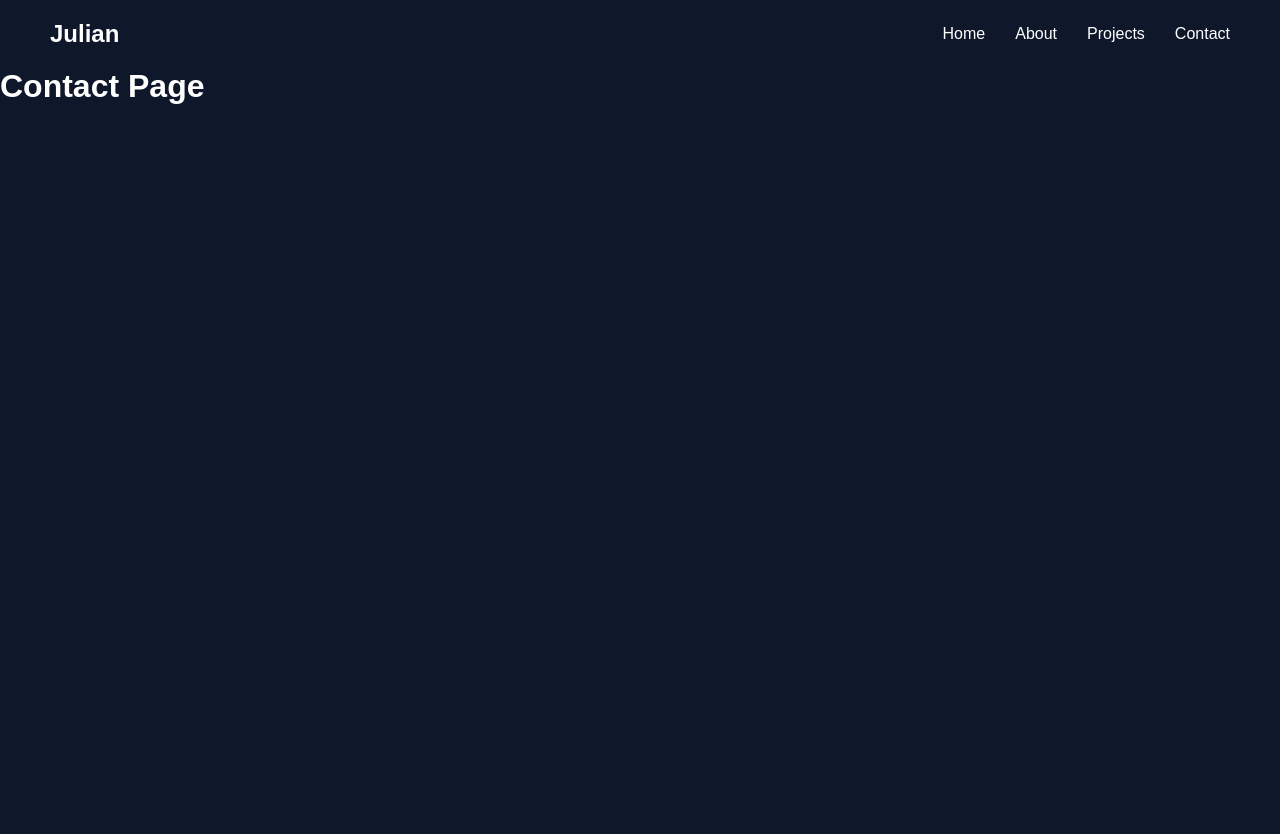
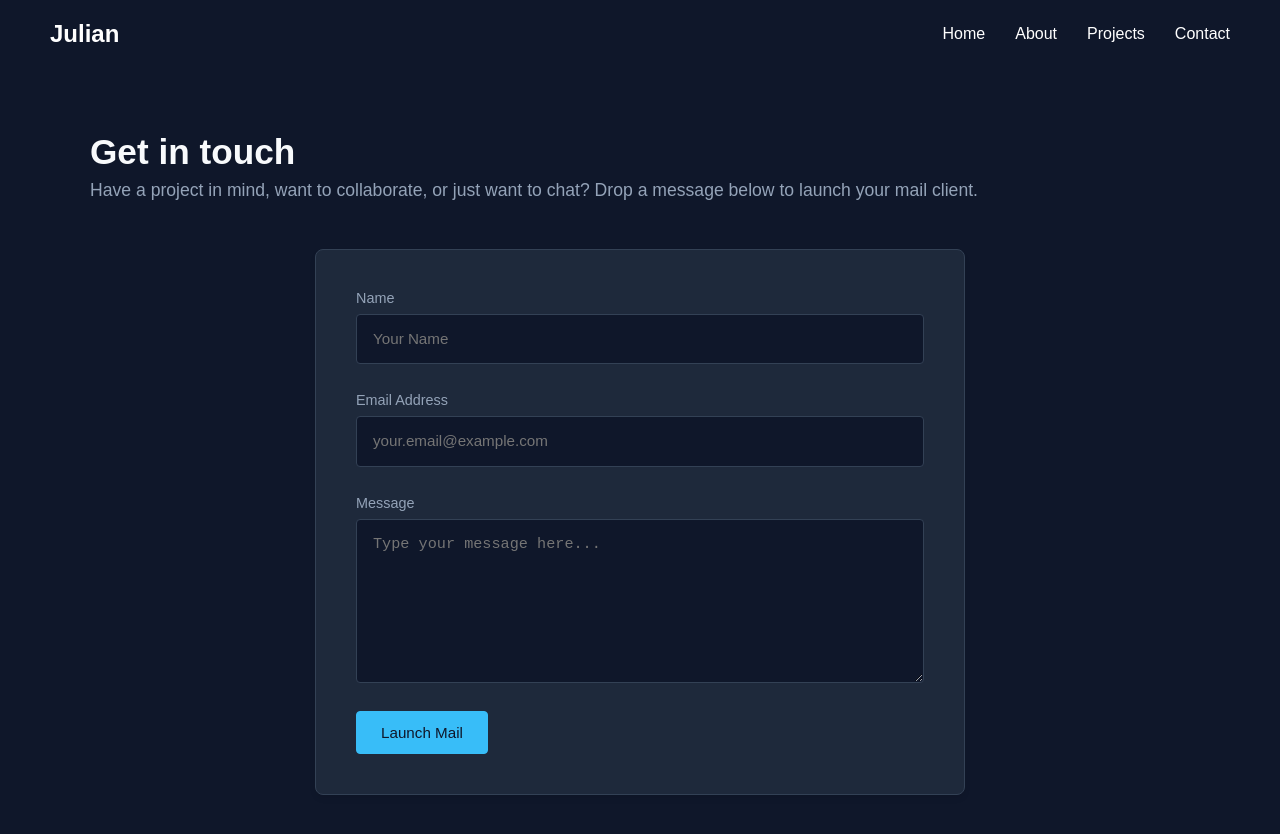
Before and after one commit to wappengineer-ship-it/portfolio, a React (Vite) app: page /contact in a window 1280 px wide. Shown: the top 834 px of the page. Before the commit the page ends 800 px from the top, so only its background shows below. Built offline with nearby package versions, Linux system fonts and the light colour scheme.

Commit message:
feat: implement matching dark-themed contact page and optimize featured projects layout

```diff
--- a/src/pages/Contact.jsx
+++ b/src/pages/Contact.jsx
@@ -1,5 +1,96 @@
+import React, { useState } from 'react';
+import styles from './Contact.module.css';
+
 function Contact() {
-  return <h1>Contact Page</h1>;
+  const [formData, setFormData] = useState({
+      name: '',
+      email: '',
+      message: '',
+  })
+
+  function handleChange(e){
+    const { name, value } = e.target;
+    setFormData(prev => ({ ...prev, [name]: value }))
+  }
+
+  function handleSubmit(e){
+    e.preventDefault();
+
+    const myEmail = "j.d.vanloggerenberg@gmail.com";
+
+    const subject = encodeURIComponent(`Portfolio Message from ${formData.name}`);
+
+    const body = encodeURIComponent(
+      `Hi, my name is ${formData.name}.\n\n` +
+      `Message:\n${formData.message}\n\n` +
+      `---` +
+      `\nYou can reply to me at: ${formData.email}`
+    );
+
+    window.location.href = `mailto:${myEmail}?subject=${subject}&body=${body}`;
+  }
+
+  return (
+    <section className={styles.contactSection}>
+      <div className={styles.container}>
+        <h2 className={styles.sectionHeading}>Get in touch</h2>
+        <p className={styles.sectionSubtitle}>
+          Have a project in mind, want to collaborate, or just want to chat? Drop a message below to launch your mail client.
+        </p>
+
+        {/* Form container matches your projectCard style */}
+        <div className={styles.formCard}>
+          <form onSubmit={handleSubmit} className={styles.form}>
+            <div className={styles.inputGroup}>
+              <label htmlFor="name" className={styles.fieldLabel}>Name</label>
+              <input
+                type="text"
+                id="name"
+                name="name"
+                value={formData.name}
+                onChange={handleChange}
+                placeholder="Your Name"
+                className={styles.inputField}
+                required
+              />
+            </div>
+
+            <div className={styles.inputGroup}>
+              <label htmlFor="email" className={styles.fieldLabel}>Email Address</label>
+              <input
+                type="email"
+                id="email"
+                name="email"
+                value={formData.email}
+                onChange={handleChange}
+                placeholder="your.email@example.com"
+                className={styles.inputField}
+                required
+              />
+            </div>
+
+            <div className={styles.inputGroup}>
+              <label htmlFor="message" className={styles.fieldLabel}>Message</label>
+              <textarea
+                id="message"
+                name="message"
+                value={formData.message}
+                onChange={handleChange}
+                placeholder="Type your message here..."
+                rows="6"
+                className={styles.inputField}
+                required
+              ></textarea>
+            </div>
+
+            <button type="submit" className={`${styles.linkButton} ${styles.primaryLink}`}>
+              Launch Mail
+            </button>
+          </form>
+        </div>
+      </div>
+    </section>
+  )
 }
 
 export default Contact;
--- /dev/null
+++ b/src/pages/Contact.module.css
@@ -0,0 +1,104 @@
+.contactSection {
+  background-color: #0f172a;
+  color: #ffffff;
+  padding: 4rem 1.5rem;
+}
+
+.container {
+  max-width: 1100px;
+  margin: 0 auto;
+}
+
+.sectionHeading {
+  font-size: 2.2rem;
+  color: #f8fafc;
+  margin-bottom: 0.5rem;
+}
+
+.sectionSubtitle {
+  color: #94a3b8;
+  font-size: 1.1rem;
+  margin-bottom: 3rem;
+}
+
+.formCard {
+  background-color: #1e293b;
+  border: 1px solid #334155;
+  border-radius: 8px;
+  padding: 2.5rem;
+  max-width: 650px;
+  margin: 0 auto;
+  box-shadow: 0 4px 6px -1px rgba(0, 0, 0, 0.1);
+}
+
+.form {
+  display: flex;
+  flex-direction: column;
+  gap: 1.75rem;
+}
+
+.inputGroup {
+  display: flex;
+  flex-direction: column;
+  gap: 0.5rem;
+}
+
+.fieldLabel {
+  color: #94a3b8;
+  font-size: 0.9rem;
+  font-weight: 500;
+}
+
+/* Input fields mirror your tag/card theme elements */
+.inputField {
+  width: 100%;
+  padding: 0.8rem 1rem;
+  background-color: #0f172a; /* Uses section bg color for sleek inside fields */
+  border: 1px solid #334155;
+  border-radius: 4px;
+  color: #cbd5e1;
+  font-size: 0.95rem;
+  line-height: 1.5;
+  outline: none;
+  transition: border-color 0.2s ease, box-shadow 0.2s ease;
+}
+
+.inputField:focus {
+  border-color: #38bdf8;
+  box-shadow: 0 0 0 1px #38bdf8;
+}
+
+/* Reused buttons from your project structure */
+.linkButton {
+  display: inline-block;
+  padding: 0.75rem 1.5rem;
+  border: 1px solid #38bdf8;
+  color: #38bdf8;
+  background: transparent;
+  border-radius: 4px;
+  font-size: 0.95rem;
+  font-weight: 500;
+  text-align: center;
+  cursor: pointer;
+  transition: background-color 0.2s ease, color 0.2s ease, transform 0.1s ease;
+  align-self: flex-start;
+}
+
+.linkButton:hover {
+  background-color: #38bdf8;
+  color: #0f172a;
+}
+
+.primaryLink {
+  background-color: #38bdf8;
+  color: #0f172a;
+}
+
+.primaryLink:hover {
+  background-color: #7dd3fc;
+  border-color: #7dd3fc;
+}
+
+.linkButton:active {
+  transform: scale(0.98);
+}
--- a/src/pages/Projects.jsx
+++ b/src/pages/Projects.jsx
@@ -8,15 +8,31 @@ function Projects(){
       category: 'production',
       title: 'Enterprise Logic Engine & Server Management',
       timeline: '5 Years Professional Experience',
-      description: 'Maintained and optimized custom screen-based software systems running on pure Vanilla JavaScript. Responsible for backend reverse-engineering across Node.js and legacy environments, alongside designing automated nightly data backups for SQL relational databases to ensure zero data loss.',
-      tags: ['Vanilla JS', 'Node.js', 'SQL', 'Server Maintenance']
+      description: 'Maintained and optimized custom screen-based software systems running on pure Vanilla JavaScript. Responsible for backend reverse-engineering across Node.js, VB.net, and MS SQL Server environments, alongside managing nightly data backups for SQL relational databases. Produced official system media showcasing core functional modules including xAccounting, xPay payroll configurations, and our proprietary xTool code automation engine.',
+      tags: ['Vanilla JS', 'Node.js', 'VB.net', 'SQL', 'Server Maintenance'],
+      links: {
+        youtube: 'https://youtube.com/@mirrorbusinesssolutions?si=5y3O4hRzQ-TSuGnx',
+        buttonText: 'Watch System Demos' // Custom button text
+      }
     },
     {
       id: 2,
+      category: 'production',
+      title: 'React To-Do App',
+      timeline: 'Frontend Practice',
+      description: 'A clean, responsive task management application built to master state management, component lifecycles, and interactive user interfaces in React. Features real-time task filtering and persistent local storage synchronization to ensure data stays intact across browser sessions.',
+      tags: ['React', 'JavaScript', 'Local Storage', 'CSS Modules'],
+      links: {
+        github: 'https://github.com', // Add your link when ready!
+        vercel: 'https://vercel.com'  // Add your link when ready!
+      }
+    },
+    {
+      id: 3,
       category: 'game',
       title: 'Rectify: Vanilla JS Canvas RPG Engine',
       timeline: 'Hand-Coded Milestone',
-      description: 'A retro side-scrolling survival RPG built completely from scratch using pure JavaScript and HTML5 Canvas. Features procedural shifting terrain algorithms, a coordinate-tracking event trigger matrix, persistent local storage data saving, and time-differential real-time banking calculations.',
+      description: 'A retro side-scrolling survival RPG built completely by hand using pure JavaScript and HTML5 Canvas. Features procedural shifting terrain algorithms, a coordinate-tracking event trigger matrix, persistent local storage data saving, and time-differential real-time banking calculations.',
       tags: ['Vanilla JS', 'HTML5 Canvas', 'Game Loop', 'Local Storage'],
       links: {
         github: 'https://github.com/wappengineer-ship-it/rectify-old',
@@ -24,23 +40,27 @@ function Projects(){
       }
     },
     {
-      id: 3,
+      id: 4,
       category: 'game',
-      title: 'Void Survivor & 2D Top-Down RPGs',
-      timeline: 'Modern Prototypes',
-      description: 'Independent browser-based game projects developed utilizing an efficient, modern AI-assisted prototyping workflow. Focused engineering efforts on building custom character sprites, fine-tuning complex physics merger logic, virtual joystick mobile optimization, and mechanics tuning.',
-      tags: ['React', 'JavaScript', 'AI Workflows', 'Mobile Responsive'],
+      title: "David: King's Ascension",
+      timeline: 'Modern Prototyping',
+      description: 'A mobile-friendly 2D top-down retro RPG exploring mechanics architecture through an efficient, AI-assisted development workflow. Implemented precise custom character sprite animations, complex coordinate collision logic, physical map boundaries, and an optimized virtual joystick interface for touch screens.',
+      tags: ['HTML5', 'JavaScript', 'AI Workflows', 'Mobile Responsive'],
       links: {
         itch: 'https://itch.io'
       }
     },
     {
-      id: 4,
+      id: 5,
       category: 'media',
       title: 'Technical Documentation & Product Media',
       timeline: 'Product Communications',
       description: 'Produced comprehensive visual guides, software walkthroughs, and promotional video media for complex production applications. Bridged the gap between engineering and user experience by translating deep backend mechanics into accessible interactive materials.',
-      tags: ['Video Production', 'Technical Writing', 'Product Demos', 'UX/UI Training']
+      tags: ['Video Production', 'Technical Writing', 'Product Demos', 'UX/UI Training'],
+      links: {
+        youtube: 'https://youtube.com/@mirrorbusinesssolutions?si=5y3O4hRzQ-TSuGnx',
+        buttonText: 'View Video Channel' // Custom button text
+      }
     }
   ];
 
@@ -79,9 +99,20 @@ function Projects(){
                       View Code (GitHub)
                     </a>
                   )}
+                  {project.links.vercel && (
+                    <a href={project.links.vercel} target="_blank" rel="noreferrer" className={`${styles.linkButton} ${styles.primaryLink}`}>
+                      Live Demo (Vercel)
+                    </a>
+                  )}
                   {project.links.itch && (
                     <a href={project.links.itch} target="_blank" rel="noreferrer" className={`${styles.linkButton} ${styles.primaryLink}`}>
                       Play on Itch.io
+                    </a>
+                  )}
+                  {/* Dynamic YouTube Button with smart text replacement */}
+                  {project.links.youtube && (
+                    <a href={project.links.youtube} target="_blank" rel="noreferrer" className={`${styles.linkButton} ${styles.primaryLink}`}>
+                      {project.links.buttonText || 'Watch on YouTube'}
                     </a>
                   )}
                 </div>
```
Also changed, not shown: 1 other file (tests, documents, lock files or other folders).
